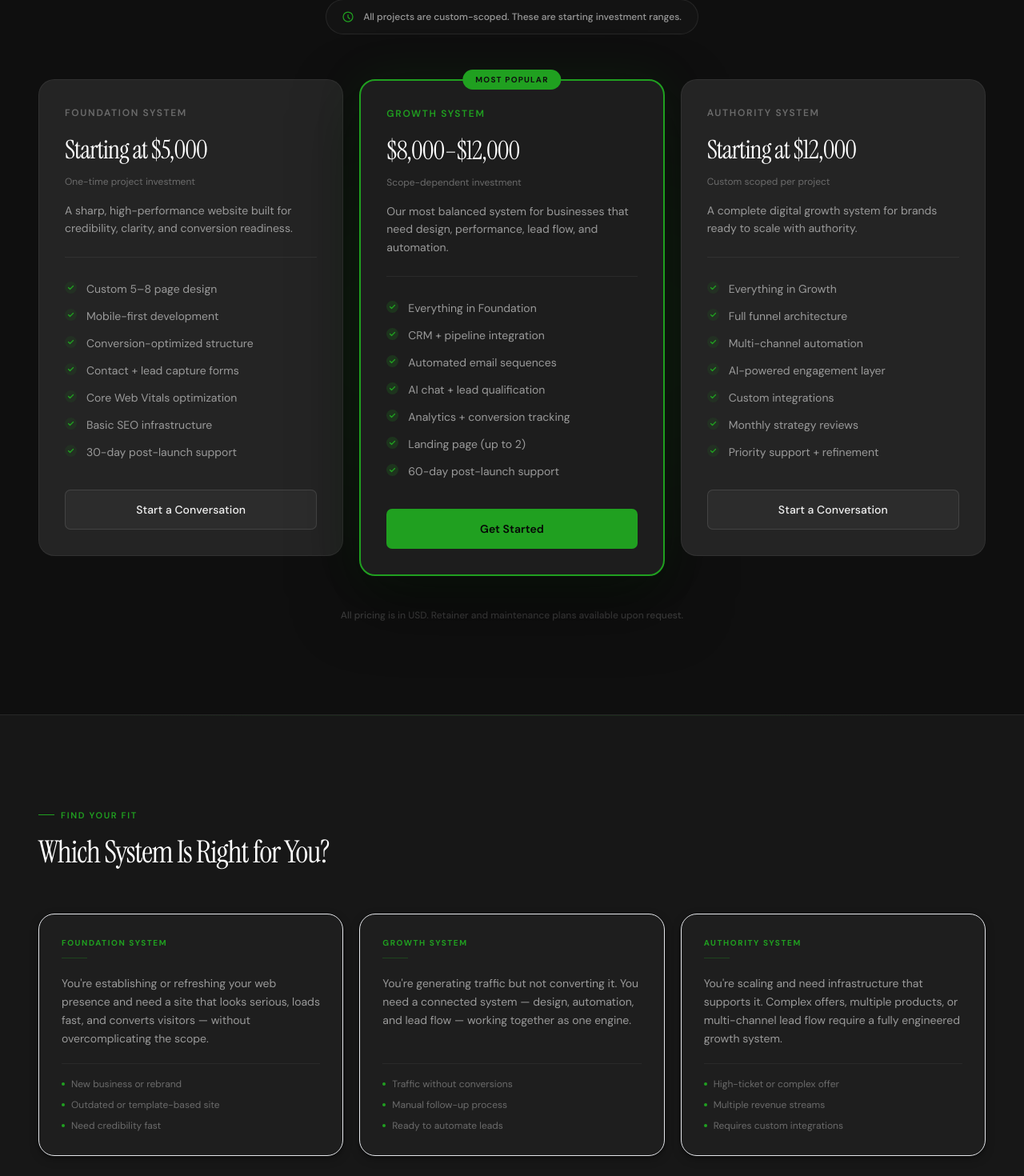
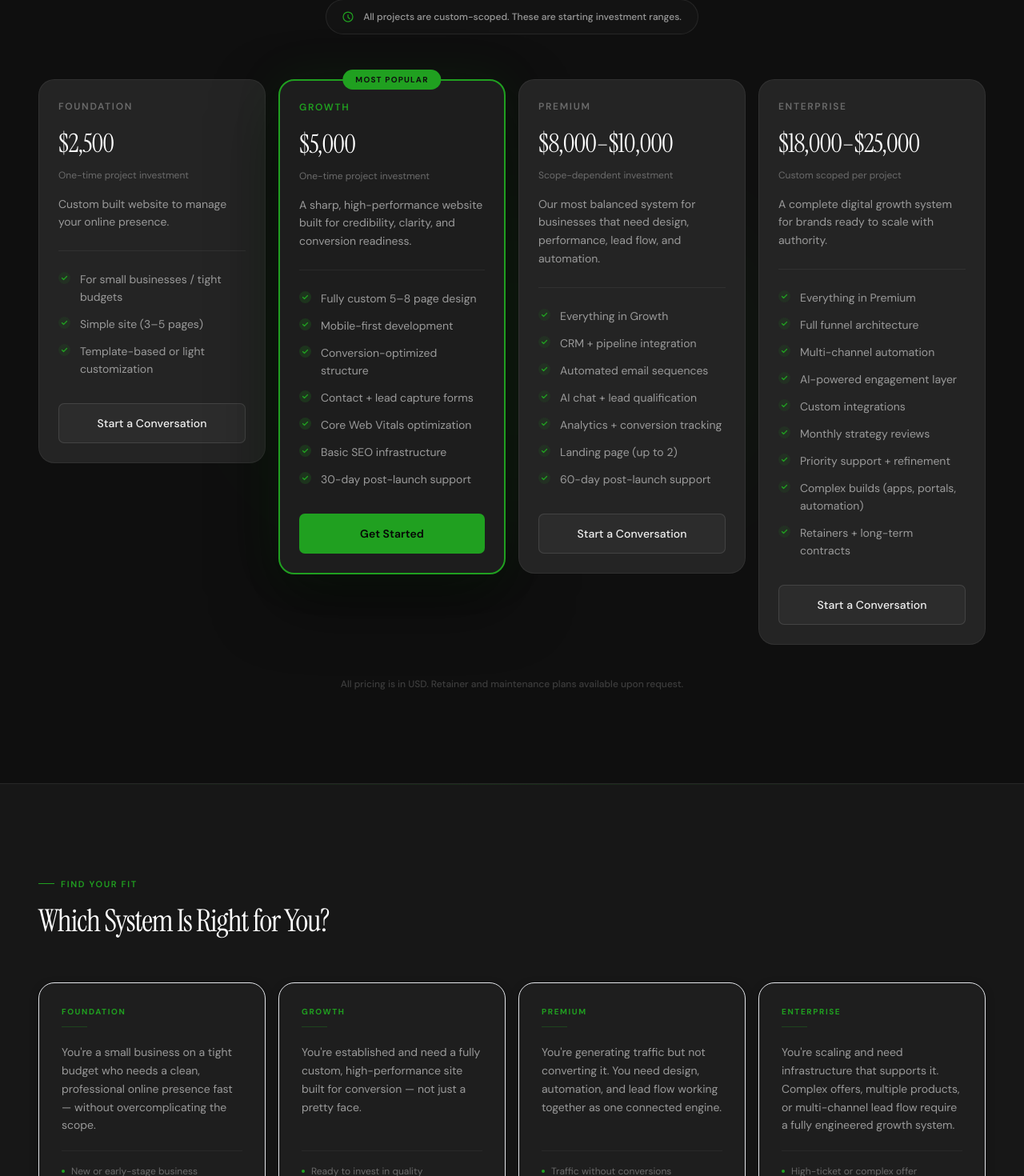
Before and after one commit to onyx-web-systems/onyx-web-systems, a Next.js app: page /pricing in a window 1280 px wide. Shown: the part 527-1997 px from the top of the page at 80% size. Built offline with nearby package versions, Linux system fonts and the light colour scheme.

Commit message:
Update page.tsx

```diff
--- a/app/pricing/page.tsx
+++ b/app/pricing/page.tsx
@@ -11,13 +11,27 @@ import { staggerContainer, staggerItem, viewportConfig } from "@/lib/motion";
 
 const TIERS = [
   {
-    name: "Foundation System",
-    price: "Starting at $5,000",
+    name: "Foundation",
+    price: "$2,500",
+    priceNote: "One-time project investment",
+    description:
+      "Custom built website to manage your online presence.",
+    features: [
+      "For small businesses / tight budgets",
+      "Simple site (3–5 pages)",
+      "Template-based or light customization",
+    ],
+    featured: false,
+    cta: "Start a Conversation",
+  },
+  {
+    name: "Growth",
+    price: "$5,000",
     priceNote: "One-time project investment",
     description:
       "A sharp, high-performance website built for credibility, clarity, and conversion readiness.",
     features: [
-      "Custom 5–8 page design",
+      "Fully custom 5–8 page design",
       "Mobile-first development",
       "Conversion-optimized structure",
       "Contact + lead capture forms",
@@ -25,17 +39,17 @@ const TIERS = [
       "Basic SEO infrastructure",
       "30-day post-launch support",
     ],
-    featured: false,
-    cta: "Start a Conversation",
+    featured: true,
+    cta: "Get Started",
   },
   {
-    name: "Growth System",
-    price: "$8,000–$12,000",
+    name: "Premium",
+    price: "$8,000–$10,000",
     priceNote: "Scope-dependent investment",
     description:
       "Our most balanced system for businesses that need design, performance, lead flow, and automation.",
     features: [
-      "Everything in Foundation",
+      "Everything in Growth",
       "CRM + pipeline integration",
       "Automated email sequences",
       "AI chat + lead qualification",
@@ -43,23 +57,25 @@ const TIERS = [
       "Landing page (up to 2)",
       "60-day post-launch support",
     ],
-    featured: true,
-    cta: "Get Started",
+    featured: false,
+    cta: "Start a Conversation",
   },
   {
-    name: "Authority System",
-    price: "Starting at $12,000",
+    name: "Enterprise",
+    price: "$18,000–$25,000",
     priceNote: "Custom scoped per project",
     description:
       "A complete digital growth system for brands ready to scale with authority.",
     features: [
-      "Everything in Growth",
+      "Everything in Premium",
       "Full funnel architecture",
       "Multi-channel automation",
       "AI-powered engagement layer",
       "Custom integrations",
       "Monthly strategy reviews",
       "Priority support + refinement",
+      "Complex builds (apps, portals, automation)",
+      "Retainers + long-term contracts",
     ],
     featured: false,
     cta: "Start a Conversation",
@@ -70,17 +86,22 @@ const TIERS = [
 
 const FIT_CARDS = [
   {
-    system: "Foundation System",
-    best: "You're establishing or refreshing your web presence and need a site that looks serious, loads fast, and converts visitors — without overcomplicating the scope.",
-    signals: ["New business or rebrand", "Outdated or template-based site", "Need credibility fast"],
+    system: "Foundation",
+    best: "You're a small business on a tight budget who needs a clean, professional online presence fast — without overcomplicating the scope.",
+    signals: ["New or early-stage business", "Tight budget", "Need a credible web presence"],
   },
   {
-    system: "Growth System",
-    best: "You're generating traffic but not converting it. You need a connected system — design, automation, and lead flow — working together as one engine.",
+    system: "Growth",
+    best: "You're established and need a fully custom, high-performance site built for conversion — not just a pretty face.",
+    signals: ["Ready to invest in quality", "Needs mobile-first design", "Wants leads to convert"],
+  },
+  {
+    system: "Premium",
+    best: "You're generating traffic but not converting it. You need design, automation, and lead flow working together as one connected engine.",
     signals: ["Traffic without conversions", "Manual follow-up process", "Ready to automate leads"],
   },
   {
-    system: "Authority System",
+    system: "Enterprise",
     best: "You're scaling and need infrastructure that supports it. Complex offers, multiple products, or multi-channel lead flow require a fully engineered growth system.",
     signals: ["High-ticket or complex offer", "Multiple revenue streams", "Requires custom integrations"],
   },
@@ -152,8 +173,8 @@ export default function PricingPage() {
 
           {/* Cards */}
           <motion.div
-            className="grid grid-cols-1 md:grid-cols-3 gap-5 items-start"
-            variants={staggerContainer(0.1, 0.1)}
+            className="grid grid-cols-1 sm:grid-cols-2 xl:grid-cols-4 gap-4 items-start"
+            variants={staggerContainer(0.08, 0.1)}
             initial="hidden"
             whileInView="visible"
             viewport={viewportConfig}
@@ -163,10 +184,10 @@ export default function PricingPage() {
                 key={tier.name}
                 variants={staggerItem}
                 className={cn(
-                  "relative flex flex-col gap-7 p-8 rounded-2xl",
+                  "relative flex flex-col gap-6 p-6 rounded-2xl",
                   "transition-all duration-300",
                   tier.featured
-                    ? "border-2 -translate-y-3 md:-translate-y-4"
+                    ? "border-2 xl:-translate-y-3"
                     : "border border-white/[0.06] hover:border-white/[0.12]"
                 )}
                 style={tier.featured ? {
@@ -270,7 +291,7 @@ export default function PricingPage() {
           </motion.div>
 
           <motion.div
-            className="grid grid-cols-1 md:grid-cols-3 gap-5"
+            className="grid grid-cols-1 sm:grid-cols-2 xl:grid-cols-4 gap-4"
             variants={staggerContainer(0.1, 0.1)}
             initial="hidden"
             whileInView="visible"
```
